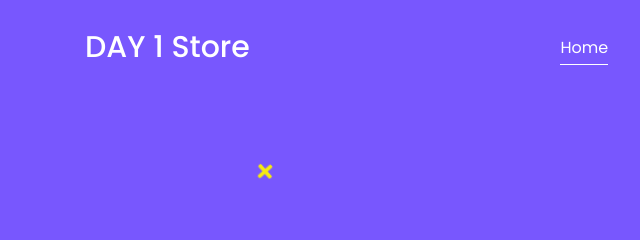
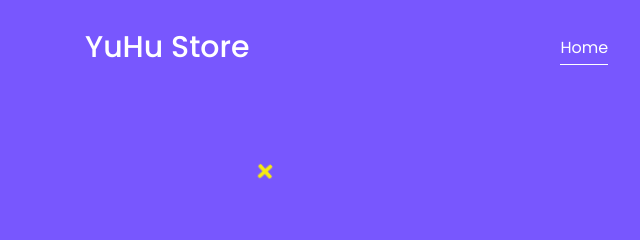
Before and after one commit to webgesign13/YuHuStore, a plain HTML site: page index.html in a window 1280 px wide. Shown: the top 240 px of the page, 0-640 px from the left. Drawn offline with Linux system fonts and the light colour scheme.

Commit message:
Update index.html

```diff
--- a/index.html
+++ b/index.html
@@ -1,7 +1,7 @@
 <!DOCTYPE html>
 <html lang="zxx">
 <head>
-  <title>Day-1 - App Landing Page</title>
+  <title>YuHuStore - App Landing Page</title>
   <meta charset="utf-8">
   <meta name="viewport" content="width=device-width, initial-scale=1">
   <!-- owl carousel css -->
@@ -18,7 +18,7 @@
   <nav class="navbar navbar-expand-md fixed-top">
     <div class="container">
       <!-- Brand -->
-      <a class="navbar-brand" href="index.html">DAY 1 Store</a>
+      <a class="navbar-brand" href="index.html">YuHu Store</a>
 
       <!-- Toggler/collapsibe Button -->
       <!-- <button class="navbar-toogler" type="button" data-toggle="collapse" data-target="#collapsibleNavbar">
```
